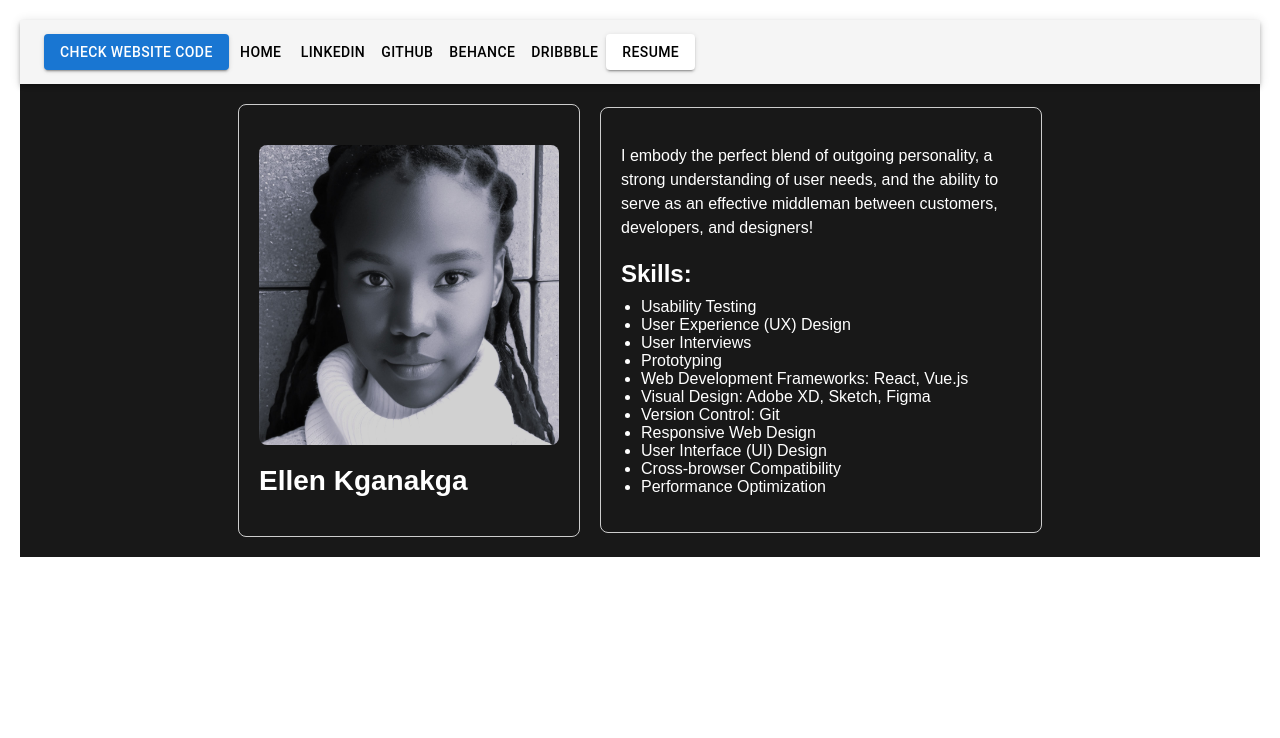
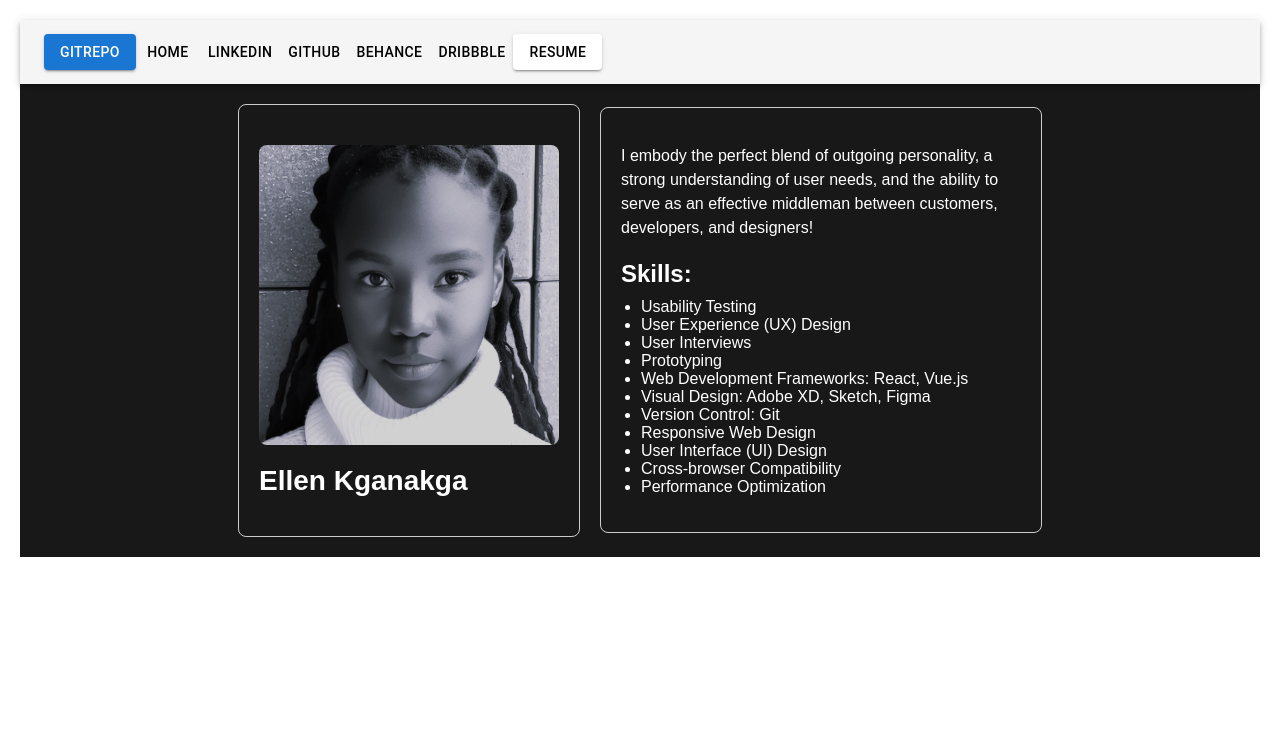
Before and after one commit to KamoEllen/Kamo.website, a React (Create React App) app: page / in a window 1280 px wide. Shown: the top 738 px of the page. Built offline with nearby package versions, Linux system fonts and the light colour scheme.

Commit message:
Update Header.js

```diff
--- a/src/components/Header.js
+++ b/src/components/Header.js
@@ -11,7 +11,7 @@ const Header = () => {
       <Toolbar>
         <div className="header-buttons">
           <Button variant="contained" color="primary" target="_blank" href="https://github.com/KamoEllen/Kamo.website">
-            Check Website Code
+            GitRepo
           </Button>
         </div>
         <div className="header-links">
```
